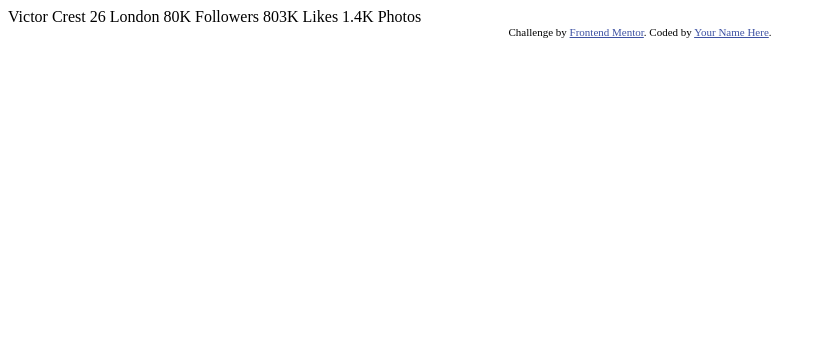
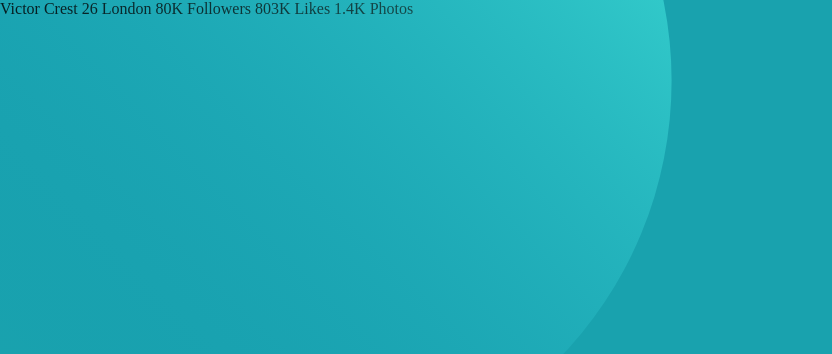
Before and after one commit to mohammad2003mrz/20-profile-card-component-main, a plain HTML site: page index.html in a window 1280 px wide. Shown: the whole page, without its empty margins (0-832 px from the left). Drawn offline with Linux system fonts and the light colour scheme.

Commit message:
create background

```diff
--- a/index.html
+++ b/index.html
@@ -1,35 +1,42 @@
 <!DOCTYPE html>
 <html lang="en">
   <head>
-  <meta charset="UTF-8">
-  <meta name="viewport" content="width=device-width, initial-scale=1.0"> <!-- displays site properly based on user's device -->
+    <meta charset="UTF-8" />
+    <meta name="viewport" content="width=device-width, initial-scale=1.0" />
+    <!-- displays site properly based on user's device -->
 
-  <link rel="icon" type="image/png" sizes="32x32" href="./images/favicon-32x32.png">
+    <link
+      rel="icon"
+      type="image/png"
+      sizes="32x32"
+      href="./images/favicon-32x32.png"
+    />
+    <link rel="stylesheet" href="style.css" />
 
     <title>Frontend Mentor | Profile card component</title>
 
     <!-- Feel free to remove these styles or customise in your own stylesheet 👍 -->
-  <style>
+    <!-- <style>
     .attribution { font-size: 11px; text-align: center; }
     .attribution a { color: hsl(228, 45%, 44%); }
-  </style>
+  </style> -->
   </head>
   <body>
-  Victor Crest
-  26
-  London
+    <main>
+      <img
+        class="b-t-c"
+        src="images/bg-pattern-top.svg"
+        alt="background-top-c"
+      />
 
-  80K
-  Followers
+      Victor Crest 26 London 80K Followers 803K Likes 1.4K Photos
+    </main>
 
-  803K
-  Likes
-
-  1.4K
-  Photos
-  <div class="attribution">
-    Challenge by <a href="https://www.frontendmentor.io?ref=challenge" target="_blank">Frontend Mentor</a>.
-    Coded by <a href="#">Your Name Here</a>.
-  </div>
+    <!-- <div class="attribution">
+      Challenge by
+      <a href="https://www.frontendmentor.io?ref=challenge" target="_blank"
+        >Frontend Mentor</a
+      >. Coded by <a href="#">Your Name Here</a>.
+    </div> -->
   </body>
 </html>
--- /dev/null
+++ b/style.css
@@ -0,0 +1,22 @@
+* {
+  margin: 0;
+  padding: 0;
+  box-sizing: border-box;
+}
+:root {
+  --Dark-cyan: hsl(185, 75%, 39%);
+  --Very-dark-desaturated-blue: hsl(229, 23%, 23%);
+  --Dark-grayish-blue: hsl(227, 10%, 46%);
+}
+main {
+  max-width: 100%;
+  height: 100vh;
+  background-color: var(--Dark-cyan);
+  position: relative;
+}
+.b-t-c {
+  height: 100%;
+  position: absolute;
+  top: -40%;
+  left: -10%;
+}
```
Lines whose indentation alone changed are shown as unchanged.
